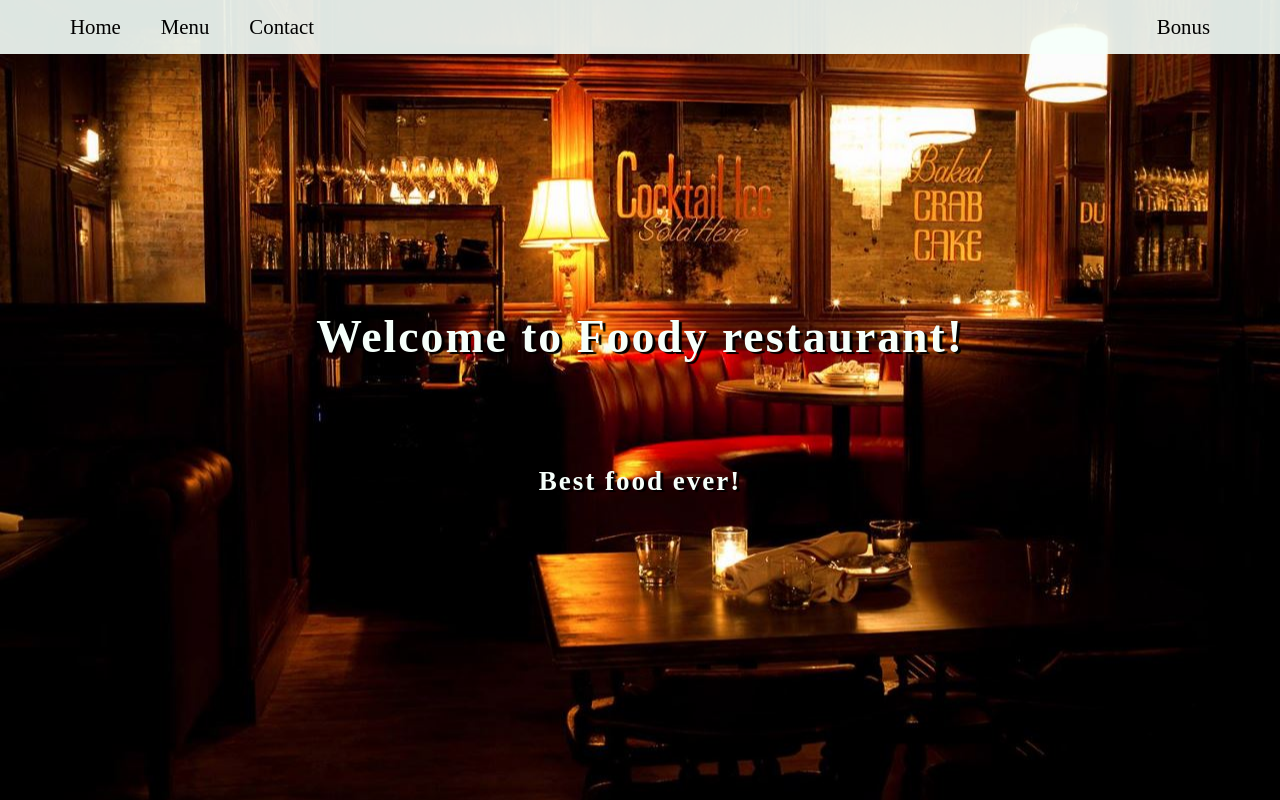
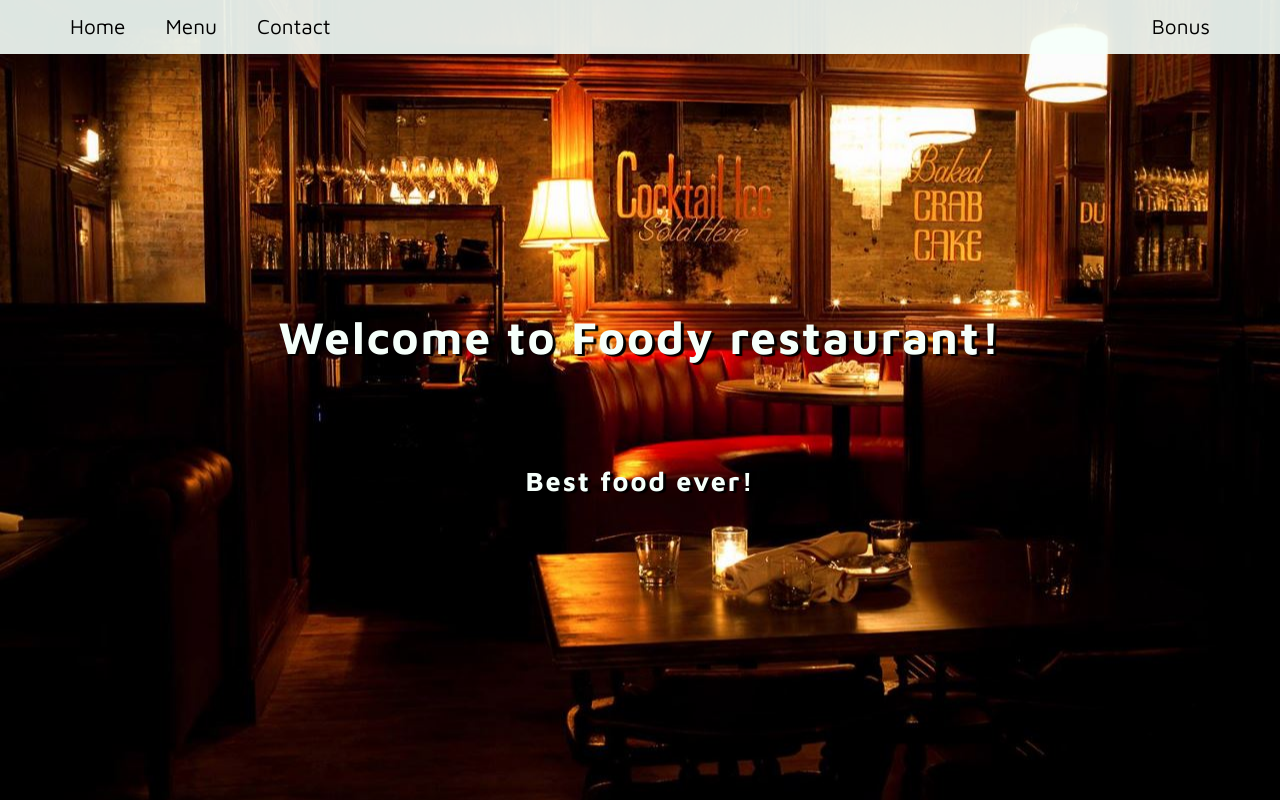
Before and after one commit to updatedMyJournal/restaurant-page, a website built with webpack: page src/index.html in a window 1280 px wide. Shown: the top 800 px of the page. Built offline with nearby package versions, Linux system fonts and the light colour scheme.

Commit message:
Add custom fonts

```diff
--- a/src/sass/_base.scss
+++ b/src/sass/_base.scss
@@ -30,6 +30,7 @@ html {
   max-width: 1366px;
   min-height: 100vh;
   margin: auto;
+  font-family: 'MavenPro', sans-serif;
 }
 
 .bg-image {
@@ -59,6 +60,10 @@ main {
   }
 }
 
+h1, h2, h3 {
+  font-family: 'MavenProBold', sans-serif;
+}
+
 h1 {
   font-size: var(--scale3);
 }
@@ -72,3 +77,14 @@ h2 {
     font-size: var(--scale4);
   }
 }
+
+@font-face {
+  font-family: 'MavenPro';
+  src: url('../fonts/MavenPro-Regular.ttf') format('truetype');
+}
+
+@font-face {
+  font-family: 'MavenProBold';
+  src: url('../fonts/MavenPro-Bold.ttf') format('truetype');
+  font-weight: bold;
+}
```
Also changed, not shown: dist/fonts/MavenPro-Bold.ttf (added), dist/fonts/MavenPro-Regular.ttf (added), dist/style.css, src/fonts/MavenPro-Bold.ttf (added), src/fonts/MavenPro-Regular.ttf (added).
